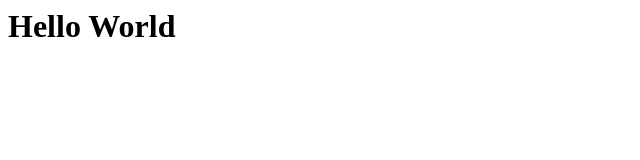
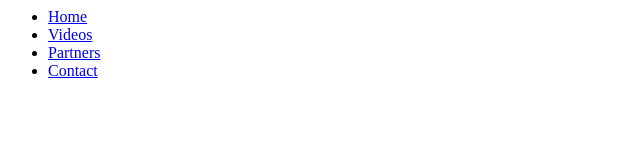
Before and after one commit to L30N4RD17/Music-Label, a plain HTML site: page index.html in a window 1280 px wide. Shown: the whole page, without its empty margins (0-640 px from the left). Drawn offline with Linux system fonts and the light colour scheme.

Commit message:
Update index.html

```diff
--- a/index.html
+++ b/index.html
@@ -5,11 +5,20 @@
     <link rel="stylesheet" type="text/css" href="script.js">
   </head>
   <body>
-  <h1>Hello World</h1>
-  </body>
+    <header>
+      <div class="navbar-menu">
+        <ul class="nav-menu">
+          <li><a href="#home">Home</a></li>
+          <li><a href="#videos">Videos</a></li>
+          <li><a href="#partners">Partners</a></li>
+          <li><a href="#contact">Contact</a></li>
+        </ul>
+      </div>
+	  </header>
 
 
 
 
 
+  </body>
 </html>
```
